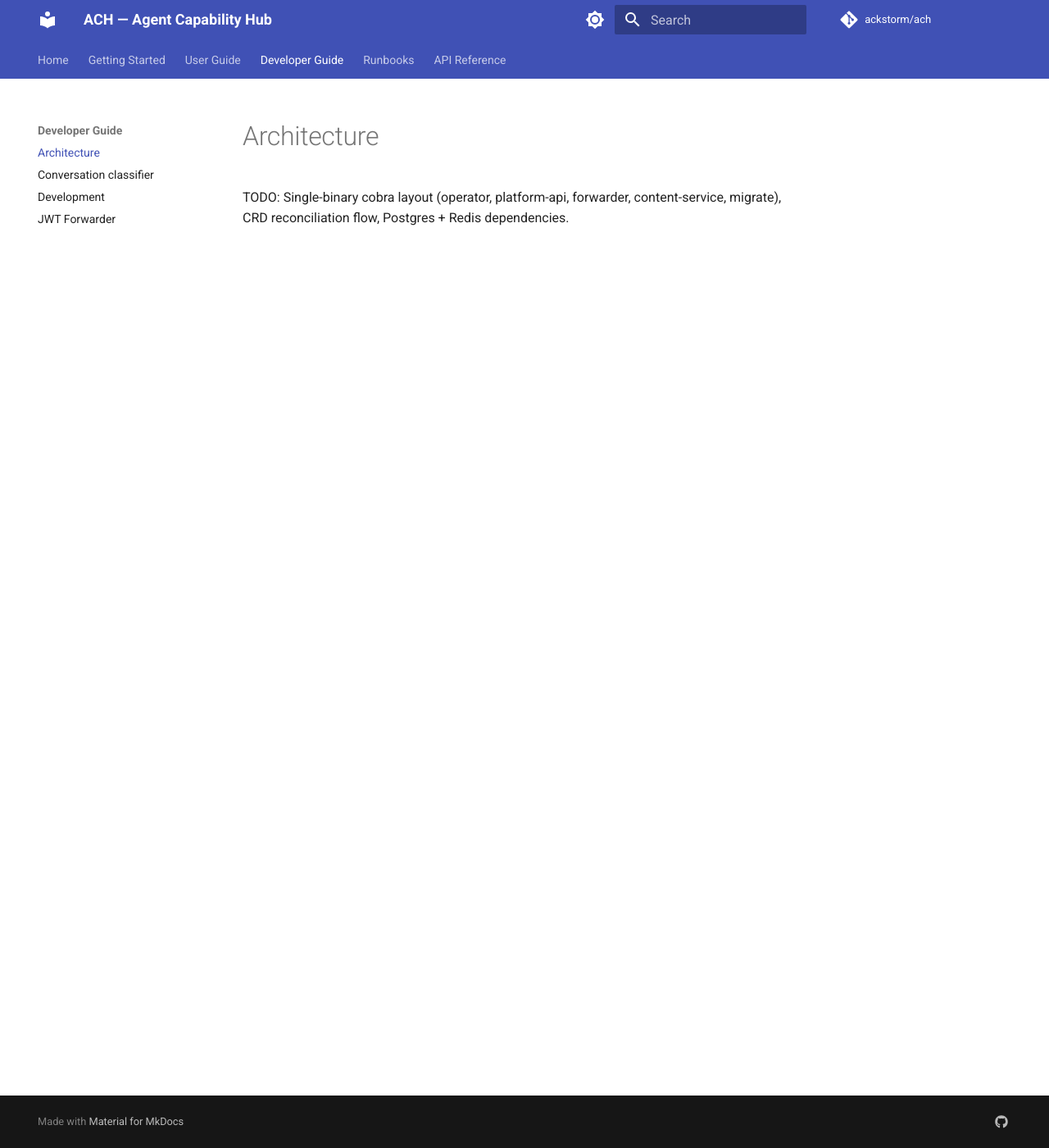
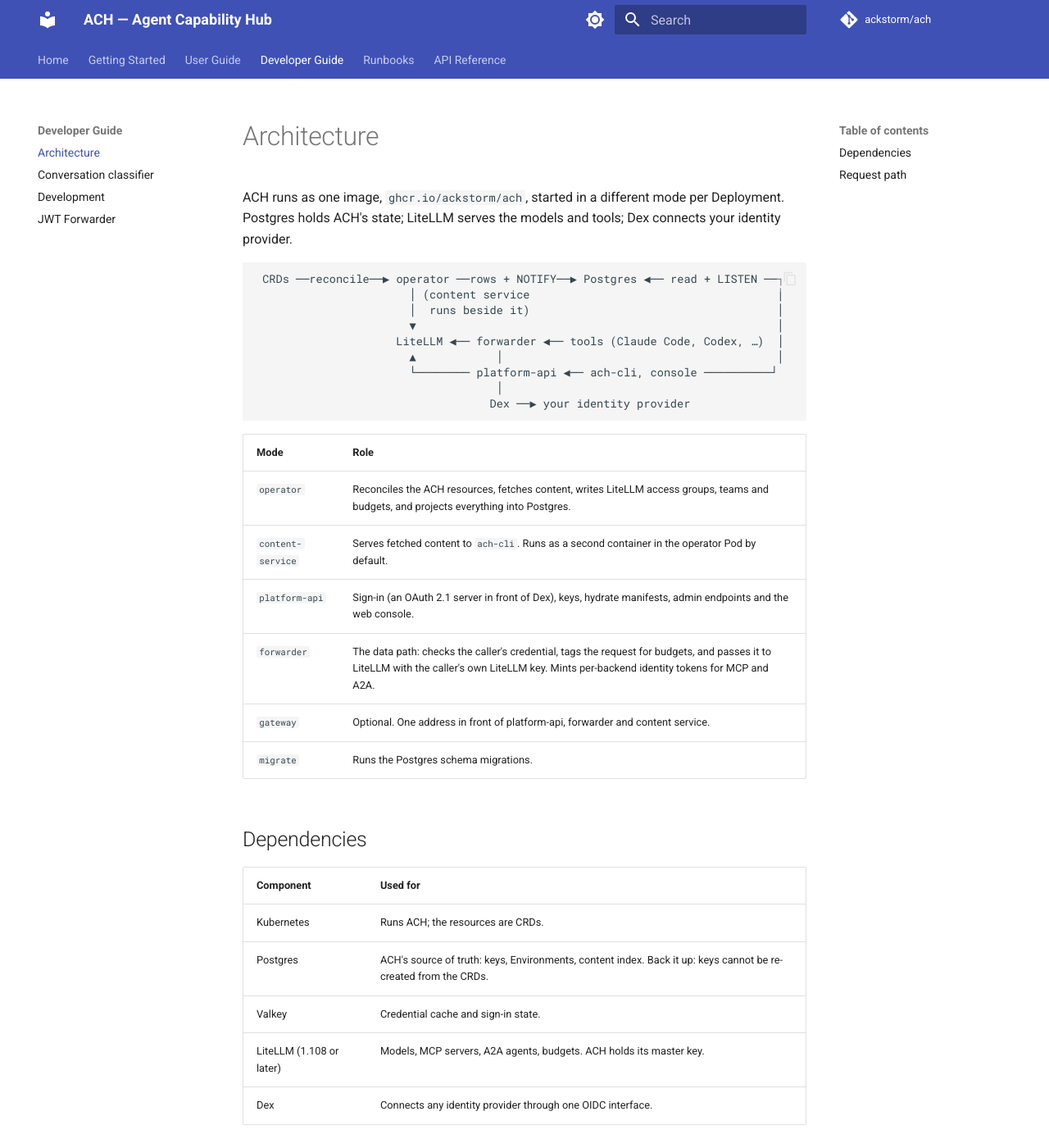
Before and after one commit to ackstorm/ach, an MkDocs documentation site: the page built from docs/developer-guide/architecture.md, in a window 1280 px wide and 1400 px high. Shown: the whole window at 82% size. Built offline with MkDocs 1.6.1 and Material for MkDocs 9.7.7, drawn with Linux system fonts in a browser that asks for light colours; comment, search, counter and statistics services are not loaded; the version menu is left out; some of the changed text lies outside the part shown.

Commit message:
docs: add concepts and architecture pages

````diff
--- a/docs/developer-guide/architecture.md
+++ b/docs/developer-guide/architecture.md
@@ -1,3 +1,48 @@
 # Architecture
 
-TODO: Single-binary cobra layout (operator, platform-api, forwarder, content-service, migrate), CRD reconciliation flow, Postgres + Redis dependencies.
+ACH runs as one image, `ghcr.io/ackstorm/ach`, started in a different mode per
+Deployment. Postgres holds ACH's state; LiteLLM serves the models and tools;
+Dex connects your identity provider.
+
+```
+ CRDs ──reconcile──▶ operator ──rows + NOTIFY──▶ Postgres ◀── read + LISTEN ──┐
+                       │ (content service                                     │
+                       │  runs beside it)                                     │
+                       ▼                                                      │
+                     LiteLLM ◀── forwarder ◀── tools (Claude Code, Codex, …)  │
+                       ▲            │                                         │
+                       └──────── platform-api ◀── ach-cli, console ──────────┘
+                                    │
+                                   Dex ──▶ your identity provider
+```
+
+| Mode | Role |
+|------|------|
+| `operator` | Reconciles the ACH resources, fetches content, writes LiteLLM access groups, teams and budgets, and projects everything into Postgres. |
+| `content-service` | Serves fetched content to `ach-cli`. Runs as a second container in the operator Pod by default. |
+| `platform-api` | Sign-in (an OAuth 2.1 server in front of Dex), keys, hydrate manifests, admin endpoints and the web console. |
+| `forwarder` | The data path: checks the caller's credential, tags the request for budgets, and passes it to LiteLLM with the caller's own LiteLLM key. Mints per-backend identity tokens for MCP and A2A. |
+| `gateway` | Optional. One address in front of platform-api, forwarder and content service. |
+| `migrate` | Runs the Postgres schema migrations. |
+
+## Dependencies
+
+| Component | Used for |
+|-----------|----------|
+| Kubernetes | Runs ACH; the resources are CRDs. |
+| Postgres | ACH's source of truth: keys, Environments, content index. Back it up: keys cannot be re-created from the CRDs. |
+| Valkey | Credential cache and sign-in state. |
+| LiteLLM (1.108 or later) | Models, MCP servers, A2A agents, budgets. ACH holds its master key. |
+| Dex | Connects any identity provider through one OIDC interface. |
+
+## Request path
+
+1. A tool sends a request with an ACH credential to the forwarder.
+2. The forwarder resolves the credential to a person (and an Environment for
+   an `ek_`), removes it, and adds the caller's own LiteLLM key and budget
+   tags.
+3. LiteLLM checks the key's team and access groups and serves the request.
+4. For an MCP server or A2A agent with a BackendIdentityPolicy, the forwarder
+   adds a short-lived token naming the caller.
+
+The full contracts are in the [JWT Forwarder guide](jwt-forwarder.md).
--- a/mkdocs.yml
+++ b/mkdocs.yml
@@ -11,6 +11,7 @@ nav:
       - Quickstart: getting-started/quickstart.md
   - User Guide:
       - Overview: user-guide/index.md
+      - Concepts: user-guide/concepts.md
       - Editions: user-guide/editions.md
       - Signing in from Claude Code, Codex and opencode: user-guide/signing-in-from-tools.md
       - Agent plugins: user-guide/agent-plugins.md
````
Also changed, not shown: docs/user-guide/concepts.md (added, +72 -0 lines).
